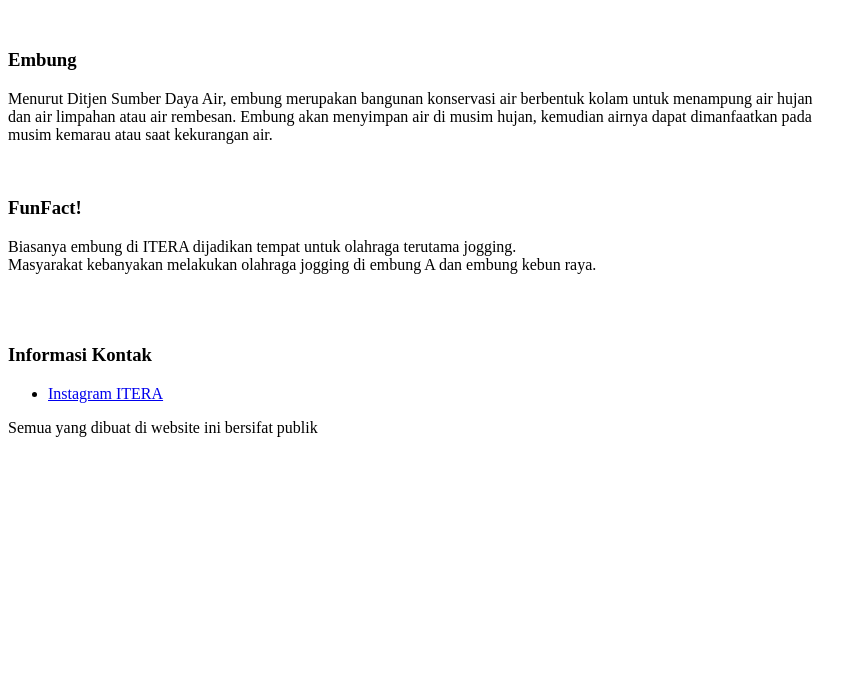
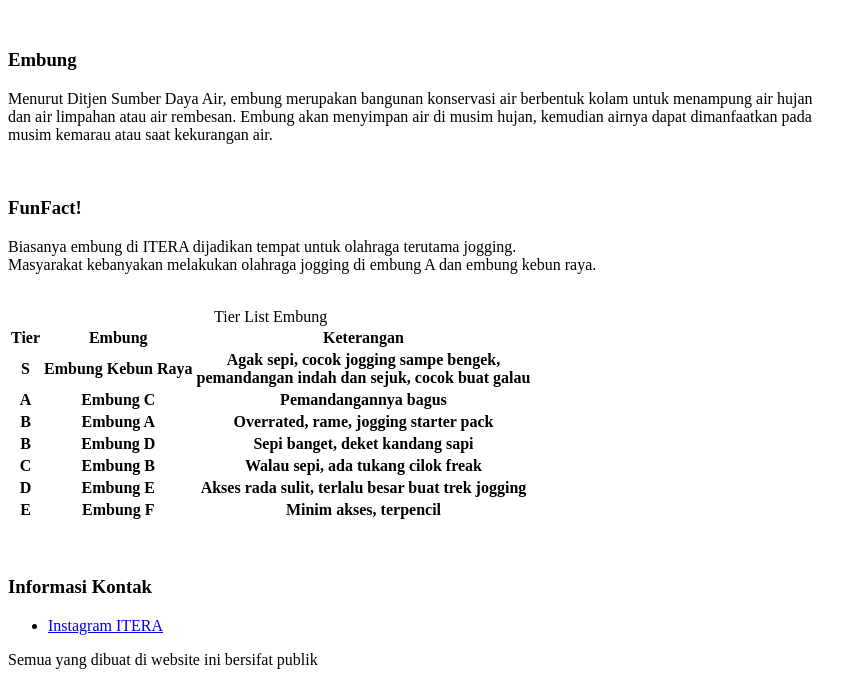
Before and after one commit to Ghiffari-122140189/pemwebrb-tugas2, a plain HTML site: page index.html in a window 1280 px wide. Shown: the part 346-1031 px from the top of the page, without its empty margins (0-867 px from the left). Before the commit the page ends 800 px from the top, so only its background shows below. Drawn offline with Linux system fonts and the light colour scheme.

Commit message:
Update #3

```diff
--- a/index.html
+++ b/index.html
@@ -47,6 +47,51 @@
             Masyarakat kebanyakan melakukan olahraga jogging di embung A dan embung kebun raya.
             </p>
         </aside>
+        <br />
+        <table>
+            <caption>Tier List Embung</caption>
+            <tr>
+                <th>Tier</th>
+                <th>Embung</th>
+                <th>Keterangan</th>
+            </tr>
+            <tr>
+                <th>S</th>
+                <th>Embung Kebun Raya</th>
+                <th>Agak sepi, cocok jogging sampe bengek, <br />
+                    pemandangan indah dan sejuk, cocok buat galau</th>
+            </tr>
+            <tr>
+                <th>A</th>
+                <th>Embung C</th>
+                <th>Pemandangannya bagus</th>
+            </tr>
+            <tr>
+                <th>B</th>
+                <th>Embung A</th>
+                <th>Overrated, rame, jogging starter pack</th>
+            </tr>
+            <tr>
+                <th>B</th>
+                <th>Embung D</th>
+                <th>Sepi banget, deket kandang sapi</th>
+            </tr>
+            <tr>
+                <th>C</th>
+                <th>Embung B</th>
+                <th>Walau sepi, ada tukang cilok freak</th>
+            </tr>
+            <tr>
+                <th>D</th>
+                <th>Embung E</th>
+                <th>Akses rada sulit, terlalu besar buat trek jogging</th>
+            </tr>
+            <tr>
+                <th>E</th>
+                <th>Embung F</th>
+                <th>Minim akses, terpencil</th>
+            </tr>
+        </table>
     </main>
     <br />
     <br />
```
Also changed, not shown: berita.html (+12 -0 lines).
